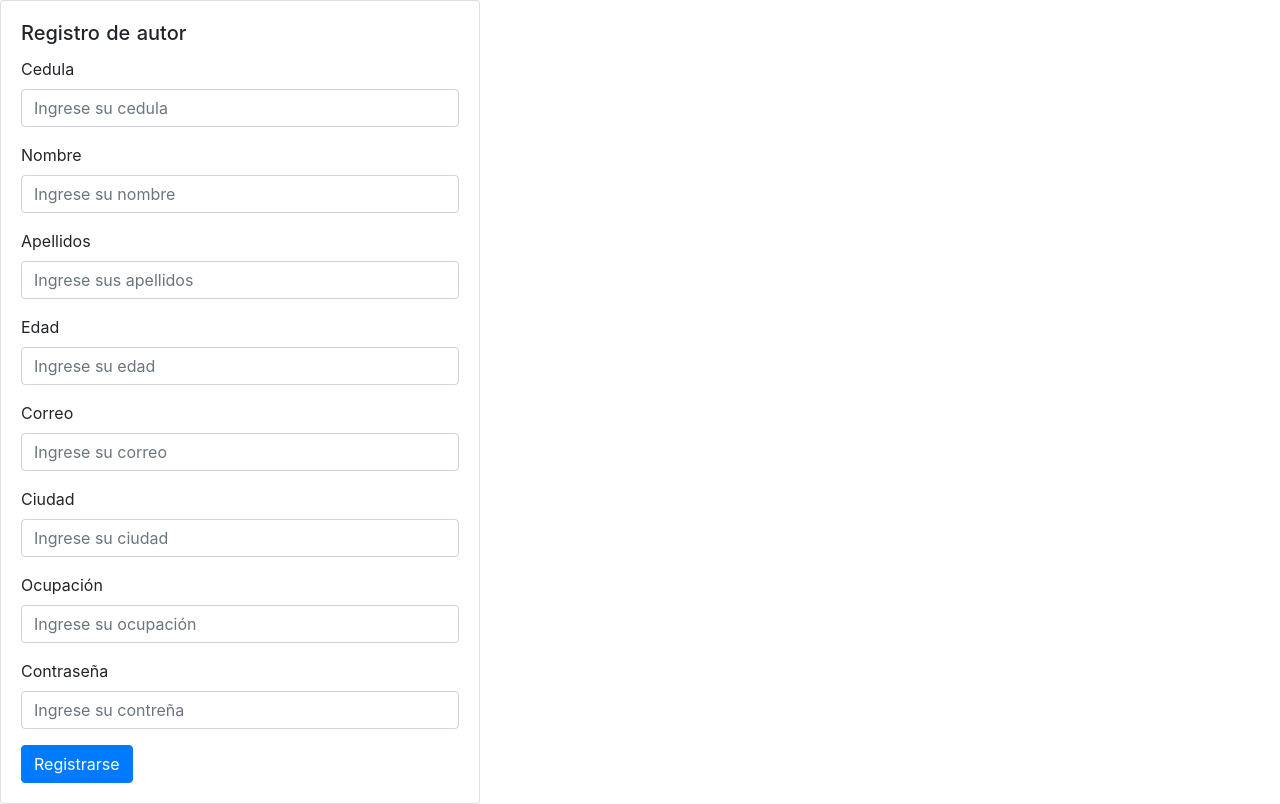
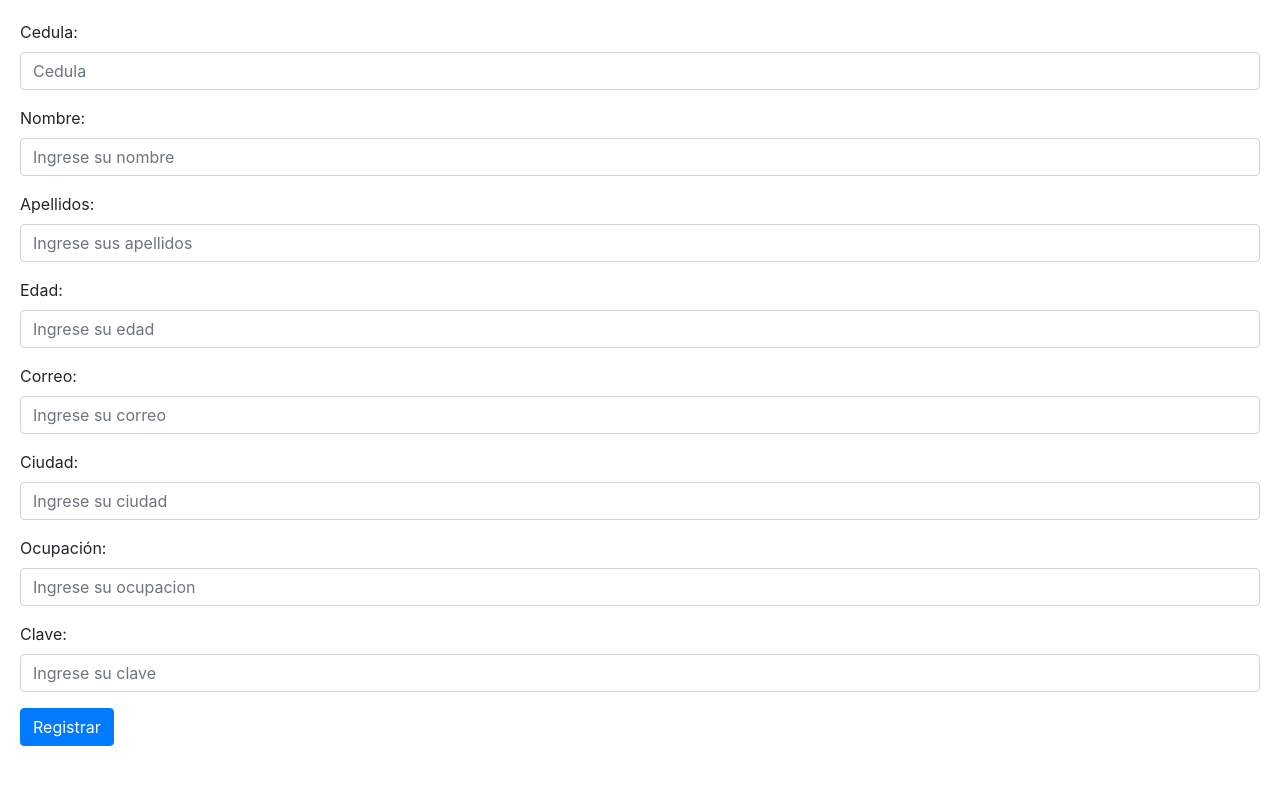
Before and after one commit to JsonVM/proyect, a Nuxt app in the folder gestion-publicacion/: page /registro-autor in a window 1280 px wide. Built offline with nearby package versions, Linux system fonts and the light colour scheme.

Commit message:
Registro autor frontend

```diff
--- a/gestion-publicacion/assets/pdf.js
+++ b/gestion-publicacion/assets/pdf.js
@@ -2,7 +2,6 @@ const puppeteer = require('puppeteer');
 const fs = require('fs-extra');
 const hbs = require('handlebars');
 const path = require('path');
-
 const data = {
     nombre: "yeison",
     apellido: "beles"
--- a/gestion-publicacion/assets/registro-autor.js
+++ b/gestion-publicacion/assets/registro-autor.js
@@ -6,6 +6,7 @@ export default {
     data() {
         return {
             enEdicion: false,
+
             //se guardan todos los autores nuevos que se registran
             autor: {
                 id: "",
@@ -16,7 +17,7 @@ export default {
                 ciudad: "",
                 ocupacion: "",
                 clave: "",
-                rol: "",
+                rol: "6",
                 acciones: true
             },
             //se inicializa el array autores para luego guardar todos los seguimientos ahí
@@ -30,141 +31,28 @@ export default {
                 ciudad: "asd",
                 ocupacion: "asd",
                 clave: "asd",
-                rol: "asd",
+                rol: "6",
                 acciones: true
                 }
             ],
-            //esta lista es utilizada para guardar allí los datos que vamos a listar
-            lista_mostrar: [
-                {
-                    id: "",
-                    nombre: "",
-                    correo: "",
-                }
-            ],
-            show: true
+
         }
 
     },
-    //aca apenas se carga la pagina se llama el metodo para guardar en el local storage
-    mounted() {
-        //this.local()
-        this.cargar()
-    },
     methods: {
-        //creamos los seguimientos y los añadimos al array
-        crearSeguimiento() {
-            this.lista_seguimientos.push(this.seg);
-            let direccion = "http://localhost:3001/seguimiento-publicacion";
+        guardarAutor() {
+            let direccion = "http://localhost:3001/registro-autor";
             axios
-                .post(direccion, this.seg)
+                .post(direccion, this.autor)
                 .then((response) => {
-                console.log("Seguimiento agregado correctamente");
+                console.log("Autor agregado correctamente");
                 console.log(response);
                 })
                 .catch((error) => {
                 console.log(error);
                 });
-            this.seg = {
-                tarea: "",
-                id: "",
-                fecha: "",
-                comentario: "",
-                id_propuesta: "",
-                estado: null,
-                acciones: true
-            };
-
-            //guardando en el localstorage
-            localStorage.setItem('seguimientos', JSON.stringify(this.lista_seguimientos));
 
         },
-        //eliminanos un seguimiento segun el item que se le pase por parametro
-        eliminarSeguimiento({ item }) {
-            let posicion = this.lista_seguimientos.findIndex(
-                seg => seg.id == item.id
-            );
-            this.lista_seguimientos.splice(posicion, 1);
-            //guardando en el localstorage
-            localStorage.setItem('seguimientos', JSON.stringify(this.lista_seguimientos));
-        },
-        //este metodo nos pone en el formulario todos los datos del seguimiento que quieren editar
-        cargarSeguimiento({ item }) {
-            let se = this.lista_seguimientos.find(
-                seg => seg.tarea == item.tarea
-            );
-            this.enEdicion = true;
-            this.seg = Object.assign({}, se);
-            localStorage.setItem('seguimientos', JSON.stringify(this.lista_seguimientos));
-        },
-
-        cargar(){
-            let url = "http://localhost:3001/seguimiento-publicacion";
-            axios.get(url).then(respuesta => {
-              let data = respuesta.data
-              if(data.ok){
-                this.lista_seguimientos = data.info
-              }
-              this.mensaje = data.mensaje;
-              console.log(respuesta);
-            }).catch(error => {
-              console.log(this.mensaje = "Ha ocurrido un error")});
-
-          },
-        //estes metodo se llama luego de que se hace un cambio en un seguimiento ya existente,
-        //para que quede guardado con sus nuevos valores
-        actualizarSeguimiento() {
-            let seg1 = this.lista_seguimientos.findIndex(
-                seg => seg.tarea == this.seg.tarea
-            );
-            this.enEdicion = false;
-            this.lista_seguimientos.splice(seg1, 1, this.seg);
-            this.seg = {
-                tarea: "",
-                id: "",
-                fecha: "",
-                comentario: "",
-                id_propuesta: "",
-                estado: null,
-                acciones: true
-            };
-            localStorage.setItem('seguimientos', JSON.stringify(this.lista_seguimientos));
-        },
-        //metodo para guardar la lista de seguimientos en el local storage
-        local() {
-            var datosLocal = JSON.parse(localStorage.getItem('seguimientos'));
-            var datosInfo = JSON.parse(localStorage.getItem('info-publicacion'));
-            if (datosLocal === null) {
-                this.lista_seguimientos = [];
-            } else {
-                this.lista_seguimientos = datosLocal;
-            }
-            //llenamos la lista de publicaciones con la informacion del local storage
-            //para poder recorrerla y compararla con la lista de seguimientos
-            if (datosInfo === null) {
-                this.lista_publicaciones = [];
-            } else {
-                this.lista_publicaciones = datosInfo;
-            }
-        },
-        //metodo para llenar la lista mostrar con el nombre de la obra, el id de la obra y el estado
-        buscar() {
-            for (let index = 0; index < this.lista_seguimientos.length; index++) {
-                for (let j = 0; j < this.lista_seguimientos.length; j++) {
-                    if (this.lista_publicaciones[index].id == this.lista_seguimientos[j].tarea) {
-                        var temp = {
-                            id: this.lista_publicaciones[index].id,
-                            nombre: this.lista_publicaciones[index].titulo,
-                            estado: this.lista_seguimientos[index].estado
-                        }
-                        this.lista_mostrar.push(temp)
-                    }
-                }
-            }
-
-        }
-
-
     }
 
 };
--- a/gestion-publicacion/pages/registro-autor.vue
+++ b/gestion-publicacion/pages/registro-autor.vue
@@ -1,58 +1,91 @@
 <template>
 
-    <div class="card" style="width: 30rem;">
+    <b-card-body>
+        <b-form action="javascript:void(0)" @submit="guardarAutor()">
 
-        <div class="card-body">
-          <h5 class="card-title">Registro de autor</h5>
-          <form action="javascript:void(0)" onsubmit="">
+                <b-form-group id="id" label="Cedula:" label-for="id">
+                <b-form-input
+                    id="id"
+                    v-model="autor.id"
+                    required
+                    placeholder="Cedula"
+                ></b-form-input>
 
-            <div class="form-group">
-                <label for="cedula">Cedula</label>
-                <input type="text" class="form-control" id="url" placeholder="Ingrese su cedula" required>
-            </div>
+            </b-form-group>
+            <b-form-group id="in-nombre" label="Nombre:" label-for="nombre">
+            <b-form-input
+            id="nombre"
+            v-model="autor.nombre"
+            required
+            placeholder="Ingrese su nombre"
+             ></b-form-input>
+            </b-form-group>
 
-            <div class="form-group">
-                <label for="nombre">Nombre</label>
-                <input type="text" class="form-control" id="nombre" placeholder="Ingrese su nombre" required>
-            </div>
+        <b-form-group id="in-apellidos" label="Apellidos:" label-for="apellidos">
+          <b-form-input
+            id="apellidos"
+            v-model="autor.comentario"
+            required
+            placeholder="Ingrese sus apellidos"
+          ></b-form-input>
+        </b-form-group>
 
-            <div class="form-group">
-                <label for="apellidos">Apellidos</label>
-                <input type="text" class="form-control" id="apellidos" placeholder="Ingrese sus apellidos" required>
-            </div>
+        <b-form-group id="in-edad" label="Edad:" label-for="edad">
+          <b-form-input
+            id="edad"
+            v-model="autor.edad"
+            required
+            placeholder="Ingrese su edad"
+          ></b-form-input>
+        </b-form-group>
 
-            <div class="form-group">
-                <label for="edad">Edad</label>
-                <input type="text" class="form-control" id="edad" placeholder="Ingrese su edad" required>
-            </div>
+        <b-form-group id="in-correo" label="Correo:" label-for="correo">
+          <b-form-input
+            id="correo"
+            v-model="autor.correo"
+            required
+            placeholder="Ingrese su correo"
+          ></b-form-input>
+        </b-form-group>
 
-            <div class="form-group">
-                <label for="correo">Correo</label>
-                <input type="email" class="form-control" id="correo" placeholder="Ingrese su correo" required>
-            </div>
+        <b-form-group id="in-ciudad" label="Ciudad:" label-for="ciudad">
+          <b-form-input
+            id="ciudad"
+            v-model="autor.ciudad"
+            required
+            placeholder="Ingrese su ciudad"
+          ></b-form-input>
+        </b-form-group>
 
-            <div class="form-group">
-                <label for="ciudad">Ciudad</label>
-                <input type="text" class="form-control" id="ciudad" placeholder="Ingrese su ciudad" required>
-            </div>
+        <b-form-group id="in-ocupacion" label="Ocupación:" label-for="ocupacion">
+          <b-form-input
+            id="ocupacion"
+            v-model="autor.ocupacion"
+            required
+            placeholder="Ingrese su ocupacion"
+          ></b-form-input>
+        </b-form-group>
 
-            <div class="form-group">
-                <label for="ocupación">Ocupación</label>
-                <input type="text" class="form-control" id="ocupación" placeholder="Ingrese su ocupación" required>
-            </div>
+         <b-form-group id="in-clave" label="Clave:" label-for="clave">
+          <b-form-input
+            id="clave"
+            v-model="autor.clave"
+            required
+            placeholder="Ingrese su clave"
+          ></b-form-input>
+        </b-form-group>
+      </b-form>
 
-            <div class="form-group">
-                <label for="contraseña">Contraseña</label>
-                <input type="password" class="form-control" id="contraseña" placeholder="Ingrese su contreña" required>
-            </div>
-
-            <input id="btncrearBookmark" class="btn btn-primary" type="submit" value="Registrarse">
-        </form>
-        </div>
-      </div>
+        <b-button type="submit" variant="primary" v-if="!enEdicion">Registrar</b-button>
+                </b-card-body>
           </template>
         </b-table>
       </b-form>
     </b-card-body>
+    </b-table>
+      </b-form>
+
+
   </b-card>
 </template>
+<script src="../../gestion-publicacion/assets/registro-autor.js"/>
```
Also changed, not shown: 1 other file (tests, documents, lock files or other folders).
